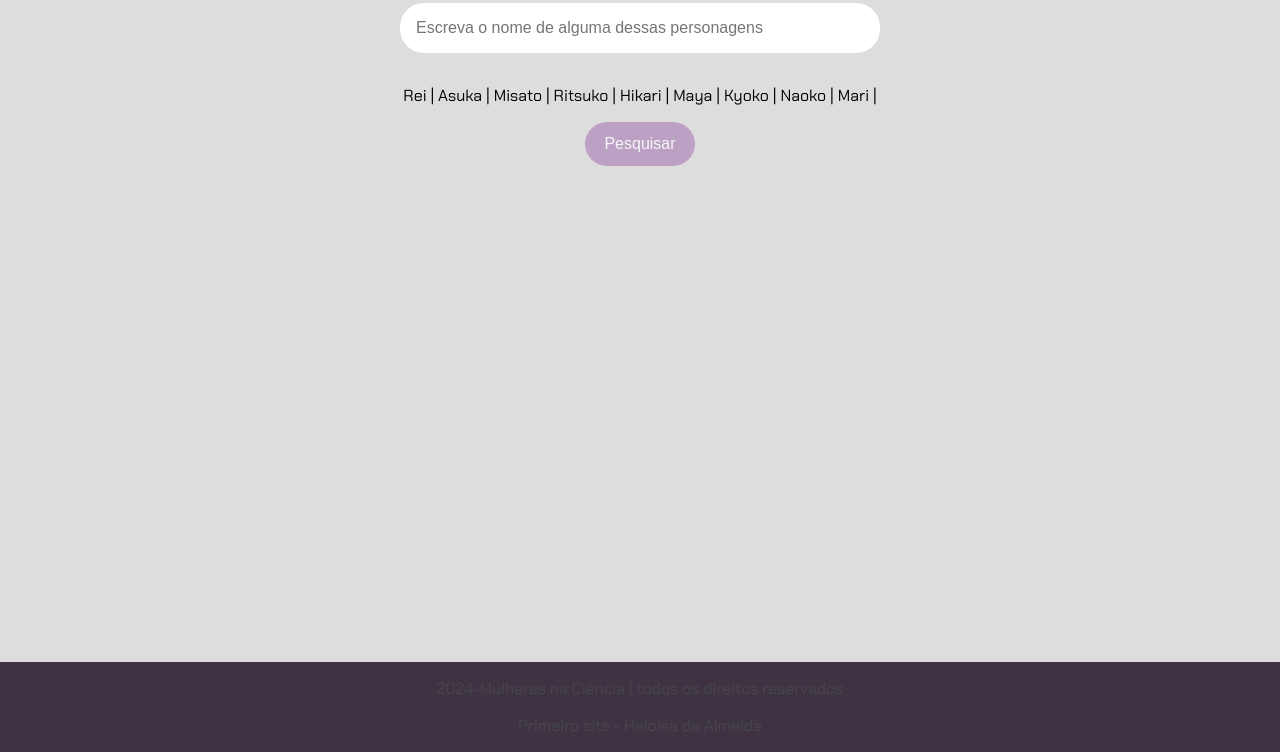
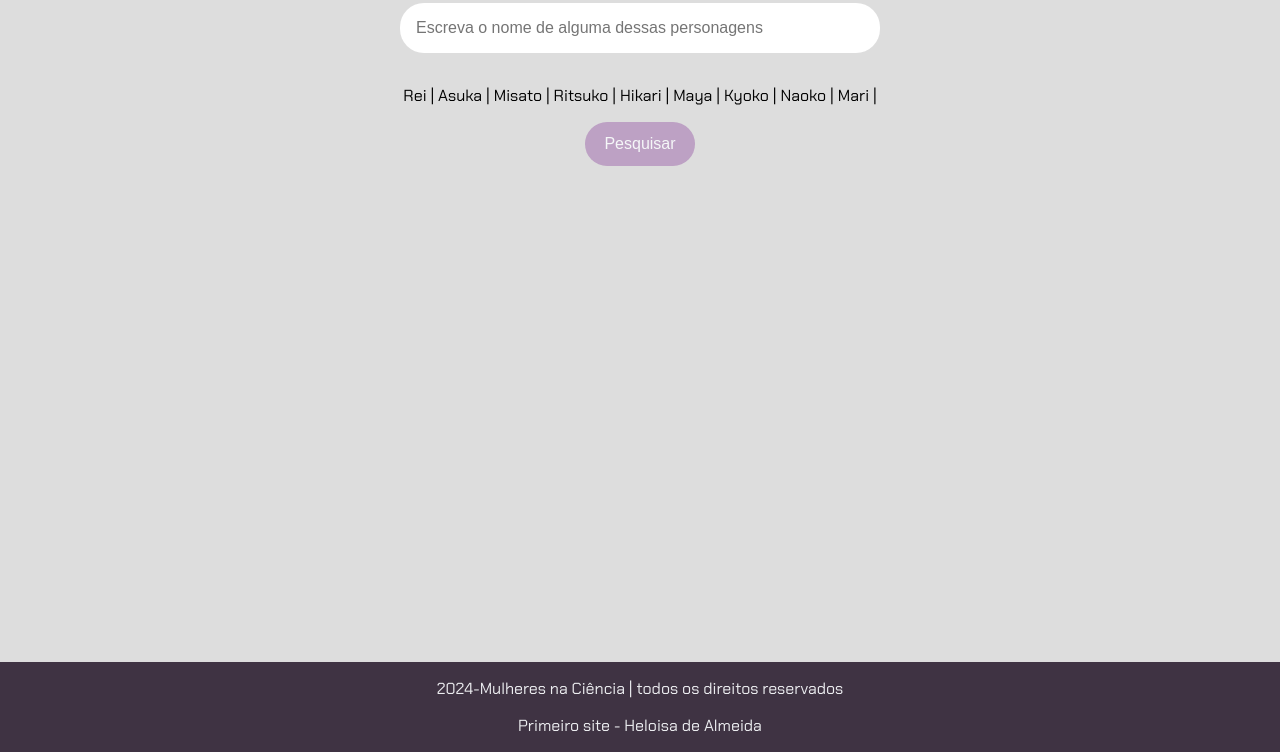
Before and after one commit to Lo0512/Mulheres-na-ciencia-em-Neon-genesis-evangelion-, a plain HTML site: page index.html in a window 1280 px wide. Shown: the part 259-1011 px from the top of the page. Drawn offline with Linux system fonts and the light colour scheme.

Commit message:
Update style.css

```diff
--- a/style.css
+++ b/style.css
@@ -105,7 +105,7 @@ section button:hover {
 /* Estiliza o rodapé da página */
 footer {
     background-color: #392c3df5; /* Cor de fundo do rodapé */
-    color: #45474B; /* Cor do texto */
+    color: #ecedf0; /* Cor do texto */
     text-align: center; /* Alinha o texto ao centro */
     padding: 0; /* Espaçamento interno */
     width: 100%; /* Largura total da página */
```
